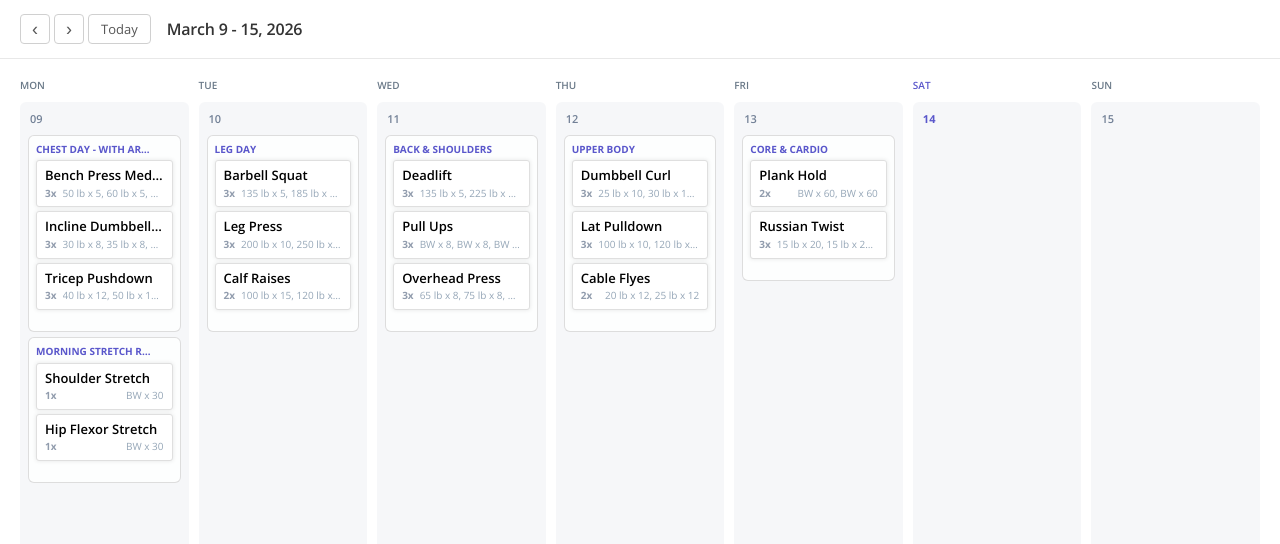
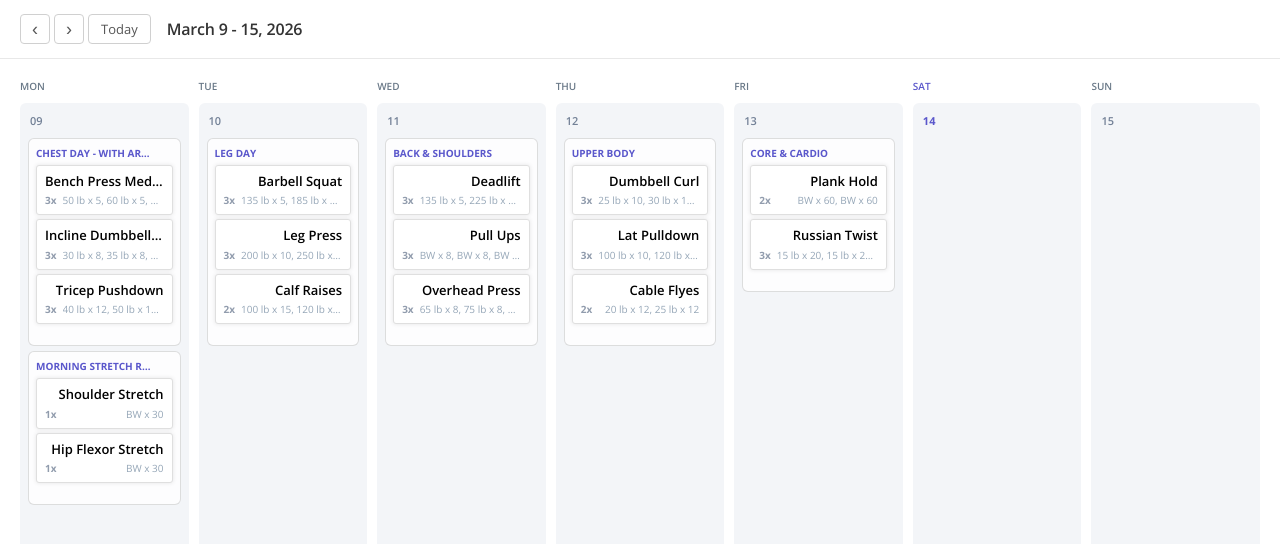
Before and after one commit to conghuyyy/training-calendar, a React (Vite) app: page / in a window 1280 px wide. Shown: the top 544 px of the page. Built offline with nearby package versions, Linux system fonts and the light colour scheme.

Commit message:
style: Update CSS files for consistency and improved layout

```diff
--- a/src/components/DayColumn/DayColumn.css
+++ b/src/components/DayColumn/DayColumn.css
@@ -2,16 +2,14 @@
   display: flex;
   flex-direction: column;
   gap: 9px;
-  min-height: 0;
 }
 
 .day-column__day-name {
+  width: max-content;
   font-size: 10px;
   font-weight: 600;
   text-transform: uppercase;
   color: var(--color-day-name);
-  letter-spacing: 0;
-  line-height: 1.36;
 }
 
 .day-column__day-name--today {
@@ -32,7 +30,6 @@
   font-size: 11px;
   font-weight: 600;
   color: var(--color-day-number);
-  line-height: 1.36;
 }
 
 .day-column__date--today {
--- a/src/components/ExerciseItem/ExerciseItem.css
+++ b/src/components/ExerciseItem/ExerciseItem.css
@@ -22,10 +22,10 @@
   font-size: 13px;
   font-weight: 600;
   color: var(--color-exercise-name);
-  line-height: 1.36;
   white-space: nowrap;
   overflow: hidden;
   text-overflow: ellipsis;
+  text-align: right;
 }
 
 .exercise-item__meta {
@@ -40,14 +40,12 @@
   font-size: 10px;
   font-weight: 700;
   color: var(--color-set-count);
-  line-height: 1.36;
 }
 
 .exercise-item__sets {
   font-size: 10px;
   font-weight: 400;
   color: var(--color-set-detail);
-  line-height: 1.36;
   white-space: nowrap;
   overflow: hidden;
   text-overflow: ellipsis;
--- a/src/components/WorkoutCard/WorkoutCard.css
+++ b/src/components/WorkoutCard/WorkoutCard.css
@@ -34,7 +34,6 @@
   text-overflow: ellipsis;
   flex: 1;
   min-width: 0;
-  line-height: 1.36;
 }
 
 .workout-card__menu-wrapper {
--- a/src/index.css
+++ b/src/index.css
@@ -8,9 +8,8 @@
 
 :root {
   /* ── Typography ── */
-  --font-family:
-    'Open Sans', -apple-system, BlinkMacSystemFont, 'Segoe UI', Roboto,
-    sans-serif;
+  --font-family: 'Open Sans', -apple-system, BlinkMacSystemFont, 'Segoe UI', Roboto,
+  sans-serif;
 
   /* ── Base text colors ── */
   --color-text: #333;
@@ -42,7 +41,7 @@
   --background-page: #fff;
   --background-card: rgba(255, 255, 255, 0.8);
   --background-card-dragging: rgba(255, 255, 255, 0.95);
-  --background-day-column: rgba(244, 245, 248, 0.8);
+  --background-day-column: #f3f5f8;
   --background-hover: #f0f0f0;
   --background-hover-light: #f5f5f5;
   --background-overlay: rgba(0, 0, 0, 0.4);
@@ -56,7 +55,6 @@
   --color-border-card: rgba(34, 36, 38, 0.15);
   --color-border-exercise: #dfdfdf;
 
-  /* ── Icon / Muted controls ── */
   --color-icon-muted: #aaa;
 
   /* ── Danger ── */
--- a/src/styles/ModalForm.css
+++ b/src/styles/ModalForm.css
@@ -18,7 +18,6 @@
 }
 
 .modal-form__input {
-  width: 100%;
   padding: 8px 12px;
   font-size: 14px;
   font-family: var(--font-family);
@@ -27,9 +26,8 @@
   border: 1px solid var(--color-border-input);
   border-radius: 6px;
   outline: none;
-  transition:
-    border-color 0.15s ease,
-    box-shadow 0.15s ease;
+  transition: border-color 0.15s ease,
+  box-shadow 0.15s ease;
 }
 
 .modal-form__input::placeholder {
@@ -61,10 +59,9 @@
   border-radius: 6px;
   border: 1px solid transparent;
   cursor: pointer;
-  transition:
-    background 0.15s ease,
-    border-color 0.15s ease,
-    color 0.15s ease;
+  transition: background 0.15s ease,
+  border-color 0.15s ease,
+  color 0.15s ease;
   white-space: nowrap;
 }
 
```
Also changed, not shown: 1 other file (tests, documents, lock files or other folders).
